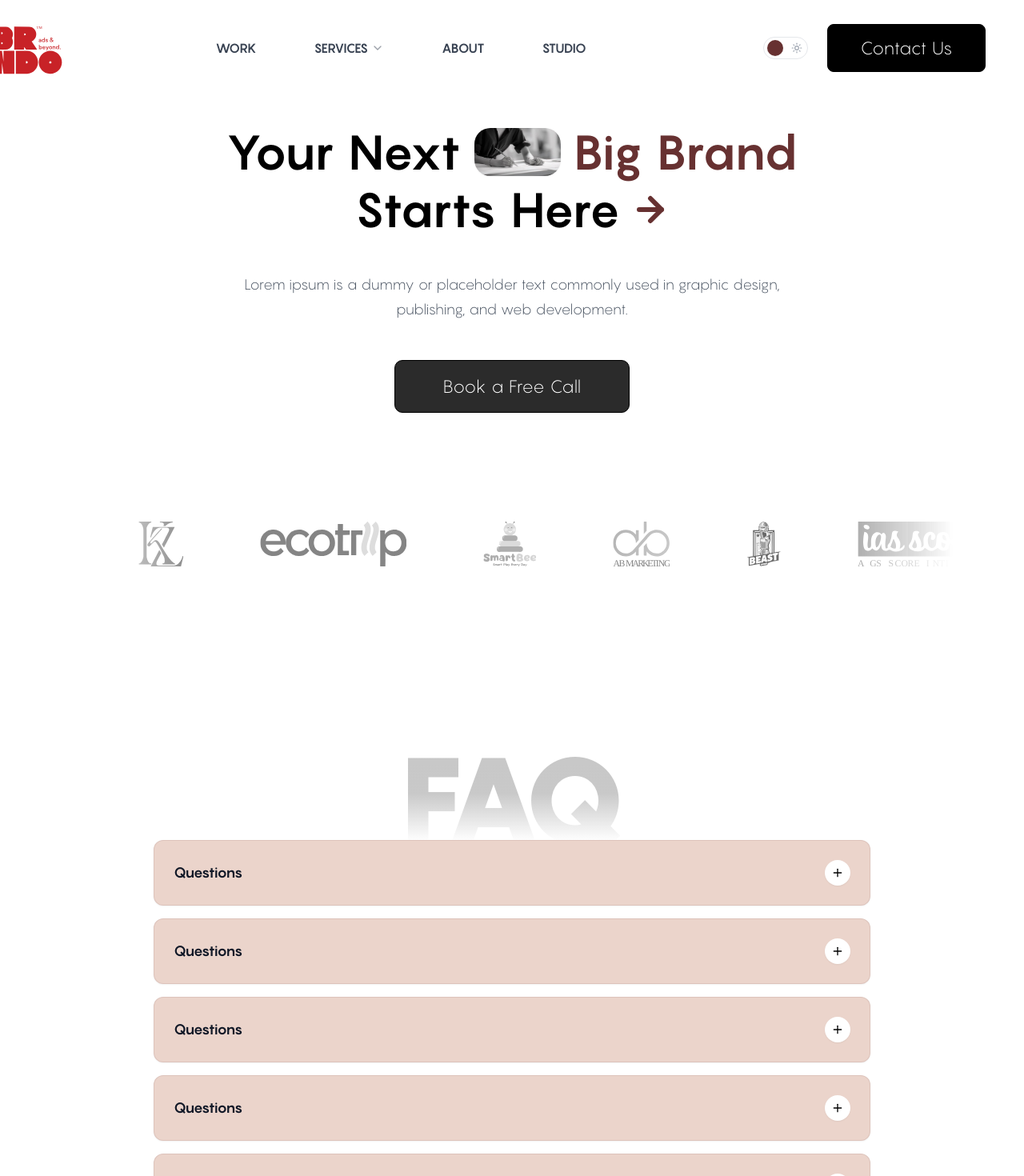
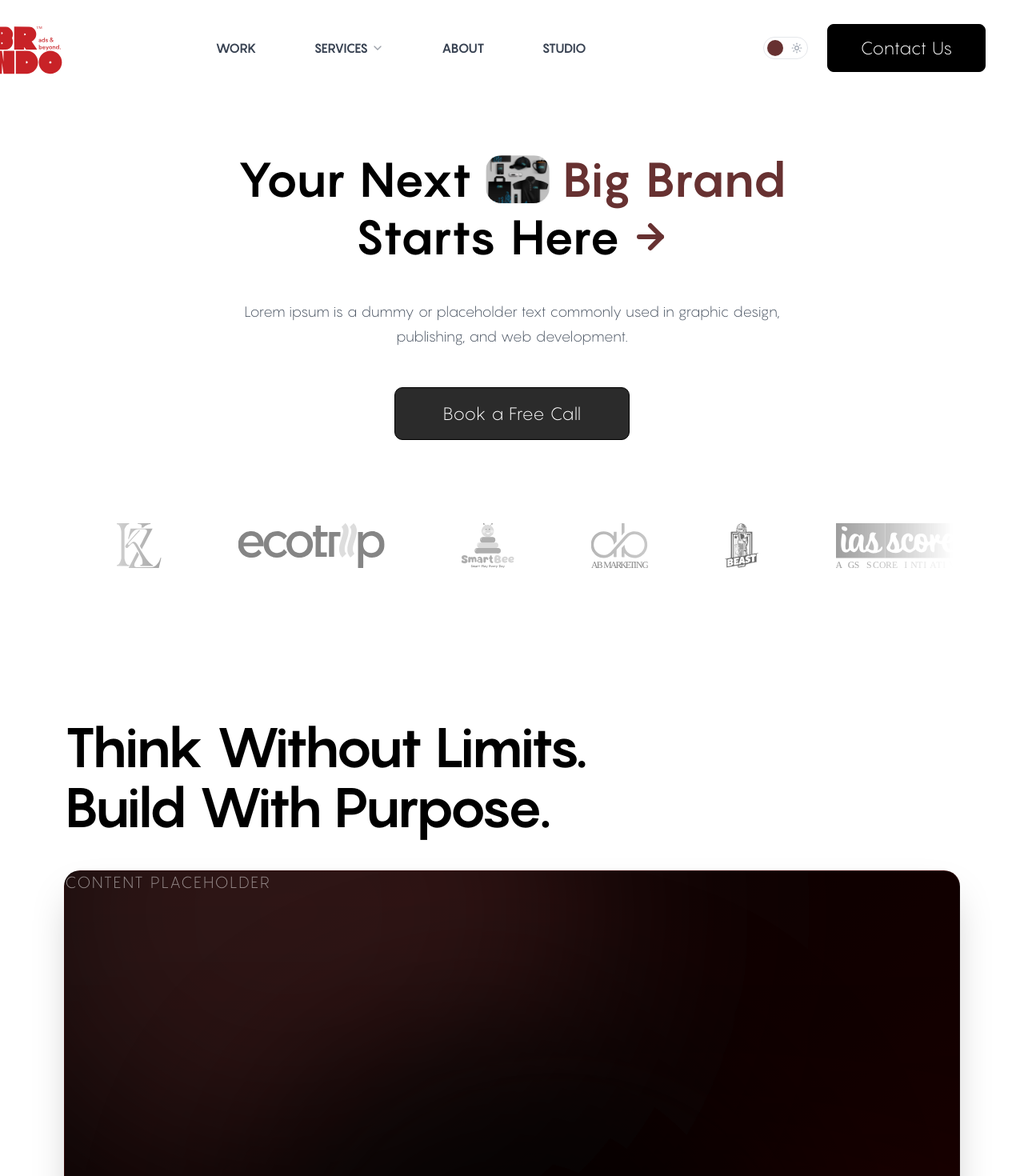
Before and after one commit to amanaanubhav/brndo.in, a Next.js app: page /branding in a window 1280 px wide. Shown: the top 1470 px of the page at 80% size. Built offline with nearby package versions, Linux system fonts and the light colour scheme.

Commit message:
feat: add Hero and VisionSection components to the branding feature set

```diff
--- a/src/app/(pages)/branding/page.jsx
+++ b/src/app/(pages)/branding/page.jsx
@@ -1,6 +1,7 @@
 import Navbar from '@/components/layout/Navbar';
 import Footer2 from '@/components/layout/Footer2';
 import BrandingHero from '@/features/branding/Hero';
+import VisionSection from '@/features/branding/VisionSection';
 import FAQ from '@/features/faq/FAQ';
 import { faqsData } from '@/data/faqs';
 import GradientBox from '@/components/ui/GradientBox';
@@ -17,6 +18,8 @@ export default function BrandingPage() {
 
       <BrandingHero />
 
+      <VisionSection />
+
       <div className="min-h-[100dvh] flex flex-col justify-center">
         <FAQ data={faqsData.branding} />
       </div>
--- a/src/features/branding/Hero.jsx
+++ b/src/features/branding/Hero.jsx
@@ -11,7 +11,7 @@ export default function BrandingHero() {
     heading: {
       line1Prefix: "Your Next",
       highlightStart: "",
-      icon: "/a-woman-is-writing-on-a-piece-of-paper-photo.jpeg",
+      icon: "/brnding-icon.png",
       highlightEnd: "Big Brand",
       line2: (
         <span className="flex items-center justify-center gap-2 sm:gap-3">
@@ -36,10 +36,10 @@ export default function BrandingHero() {
         </div>
       </div>
 
-      <div className="flex-1 flex flex-col justify-between items-center text-center relative z-10 w-full max-w-[1197px] mx-auto px-4 md:px-12 h-full">
+      <div className="flex-1 flex flex-col justify-center items-center text-center relative z-10 w-full max-w-[1197px] mx-auto px-4 md:px-12 h-full">
 
-        {/* Main Content - Centered */}
-        <div className="flex-1 flex flex-col justify-center items-center w-full max-w-5xl mx-auto">
+        {/* Main Content */}
+        <div className="flex flex-col items-center w-full max-w-5xl mx-auto">
           <HeroHeading {...data.heading} />
 
           <HeroSubheading className="mt-6 md:mt-8 mb-8 md:mb-12 max-w-[739px] font-[336] text-[18px] md:text-[26.2px] leading-tight md:leading-[31px]">
@@ -51,8 +51,8 @@ export default function BrandingHero() {
           </Button>
         </div>
 
-        {/* Logo Scroll - Anchored to Bottom */}
-        <div className="w-full shrink-0 pt-8 pb-12 md:pb-16">
+        {/* Logo Scroll - Positioned Below Button */}
+        <div className="w-full shrink-0">
           <LogoScroll />
         </div>
       </div>
--- /dev/null
+++ b/src/features/branding/VisionSection.jsx
@@ -0,0 +1,25 @@
+'use client';
+
+import GradientBox from '@/components/ui/GradientBox';
+
+export default function VisionSection() {
+  return (
+    <section className="w-full bg-white dark:bg-gray-950 py-16 md:py-24 px-4 md:px-[80px] flex flex-col items-center">
+      <div className="w-full max-w-[1281px] mx-auto flex flex-col">
+        {/* Heading */}
+        <h2
+          className="font-pangram text-black dark:text-white font-[617] text-[40px] md:text-[69px] leading-[1.1] md:leading-[75px] tracking-[-0.02em] text-left max-w-[830px] mb-12 md:mb-[42px]"
+        >
+          Think Without Limits.<br className="hidden md:block" /> Build With Purpose.
+        </h2>
+
+        {/* Gradient Box Placeholder */}
+        <GradientBox className="w-full min-h-[50vh] md:h-[1003px] flex items-center justify-center border border-brndo-red/20 shadow-2xl">
+          <span className="font-pangram text-white/50 text-xl font-light tracking-widest uppercase">
+            Content Placeholder
+          </span>
+        </GradientBox>
+      </div>
+    </section>
+  );
+}
```
